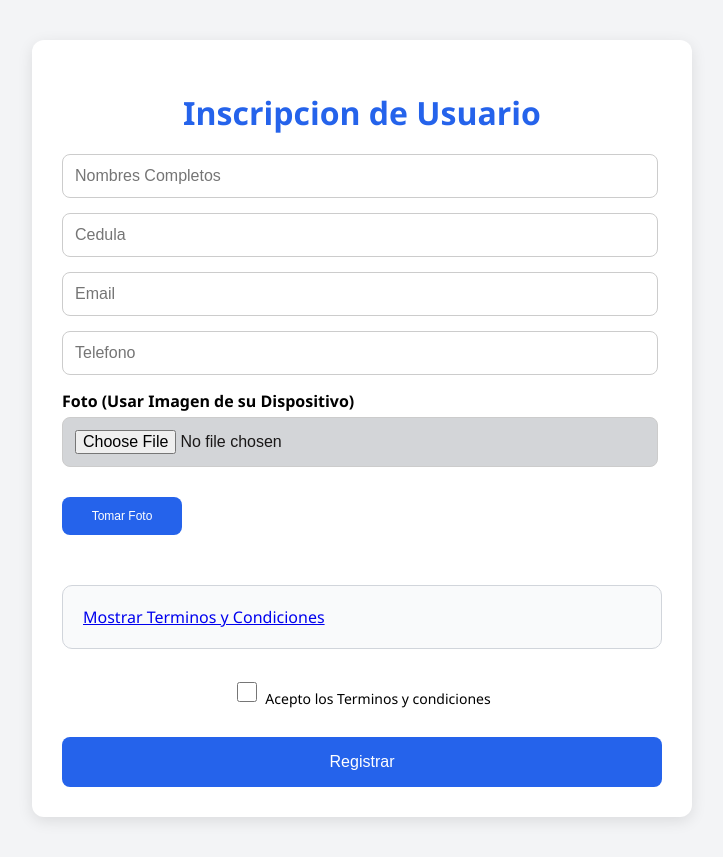
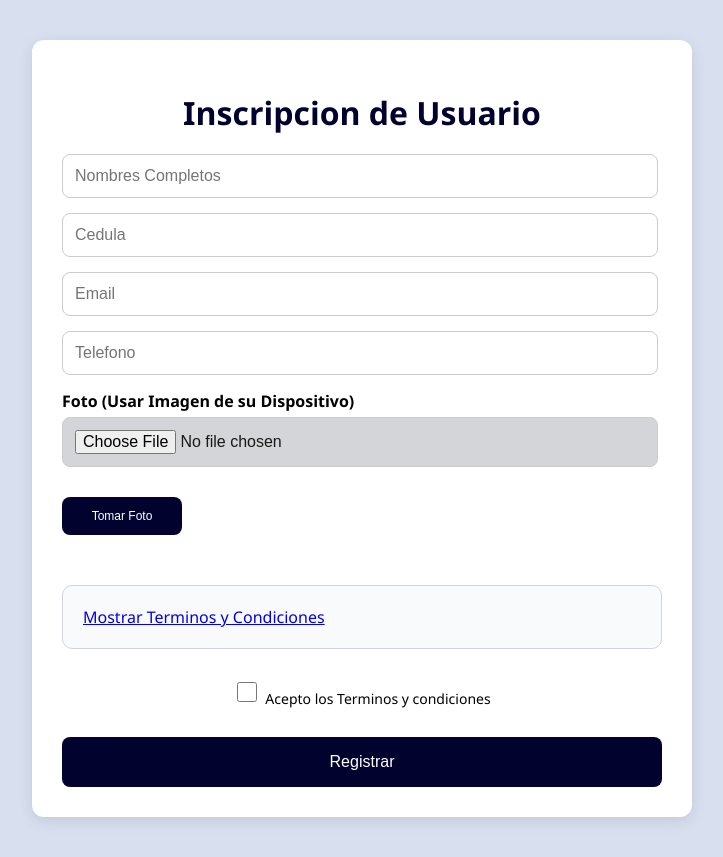
Before and after one commit to lrley/demoInscripcion, a React (Vite) app: page / in a window 1280 px wide. Shown: the whole page, without its empty margins (278-1001 px from the left). Built offline with nearby package versions, Linux system fonts and the light colour scheme.

Commit message:
actualizacion para facial 2

```diff
--- a/src/InscripcionApp.jsx
+++ b/src/InscripcionApp.jsx
@@ -237,7 +237,7 @@ export const InscripcionApp = () => {
 
 <p><strong>6. Protección y confidencialidad:</strong> Los datos personales tratados en este proceso estarán protegidos mediante medidas técnicas y administrativas adecuadas para garantizar su confidencialidad, integridad y uso legítimo.</p>
 
-<p><strong>7. Derechos del usuario:</strong> El usuario tiene derecho a acceder, rectificar o eliminar sus datos personales en cualquier momento, conforme a la legislación aplicable, contactando a la administración a través del correo: <a href="mailto:proyectos@dley.com.ec">proyectos@dley.com.ec</a>.</p>
+<p><strong>7. Derechos del usuario:</strong> El usuario tiene derecho a acceder, rectificar o eliminar sus datos personales en cualquier momento, conforme a la legislación aplicable, contactando a la administración a través del correo: <a href="mailto:soporte@dley.com.ec">soporte@dley.com.ec</a>.</p>
 
 <p><strong>8. Aceptación:</strong> Al continuar con el proceso de registro y marcar la opción de aceptación, el usuario declara haber leído, comprendido y aceptado estos Términos y Condiciones, y autoriza expresamente la captura y uso de su imagen para los fines indicados.</p></>
 
--- a/src/formularioInscripciones.css
+++ b/src/formularioInscripciones.css
@@ -1,5 +1,5 @@
 body {
-  background-color: #f3f4f6;
+  background-color: #D8E0F0;
   font-family: 'Segoe UI', Tahoma, Geneva, Verdana, sans-serif;
 }
 
@@ -56,9 +56,10 @@ body {
 
 .terminos-section h2 {
   font-size: 20px;
-  color: #1f2937;
+  color: #01022e;
   margin-bottom: 15px;
   text-align: center;
+
 }
 
 .terminos-text {
@@ -101,7 +102,7 @@ body {
 .submit-button {
   width: 100%;
   padding: 12px;
-  background-color: #2563eb;
+  background-color: #01022e;
   color: white;
   border: none;
   border-radius: 8px;
@@ -114,7 +115,7 @@ body {
 .button-foto {
   width: 20%;
   padding: 12px;
-  background-color: #2563eb;
+  background-color: #01022e;
   color: white;
   border: none;
   border-radius: 8px;
@@ -126,12 +127,12 @@ body {
 }
 
 h1 {
-  color: #2563eb !important;
+  color: #01022e !important;
 }
 .button-foto-captura {
   width: 30%;
   padding: 12px;
-  background-color: #2563eb;
+  background-color: #01022e;
   color: white;
   border: none;
   border-radius: 8px;
@@ -142,6 +143,14 @@ h1 {
    margin-bottom: 20px;
 }
 
+
+.button-foto:hover {
+  background-color: #62656eff;
+}
+
+.button-foto-captura:hover {
+  background-color: #62656eff;
+}
 
 .foto-input {
   width: 30%;
@@ -166,7 +175,7 @@ h1 {
 
 
 .submit-button:hover {
-  background-color: #1d4ed8;
+  background-color: #62656eff;
 }
 
 input,
@@ -203,7 +212,7 @@ textarea {
 
 /* Checkbox: poner borde azul al hacer foco */
 input[type="checkbox"].input-focus + span {
-  outline: 2px solid #007bff;
+  outline: 2px solid #01022e;
   outline-offset: 3px;
   border-radius: 4px;
 }
```
